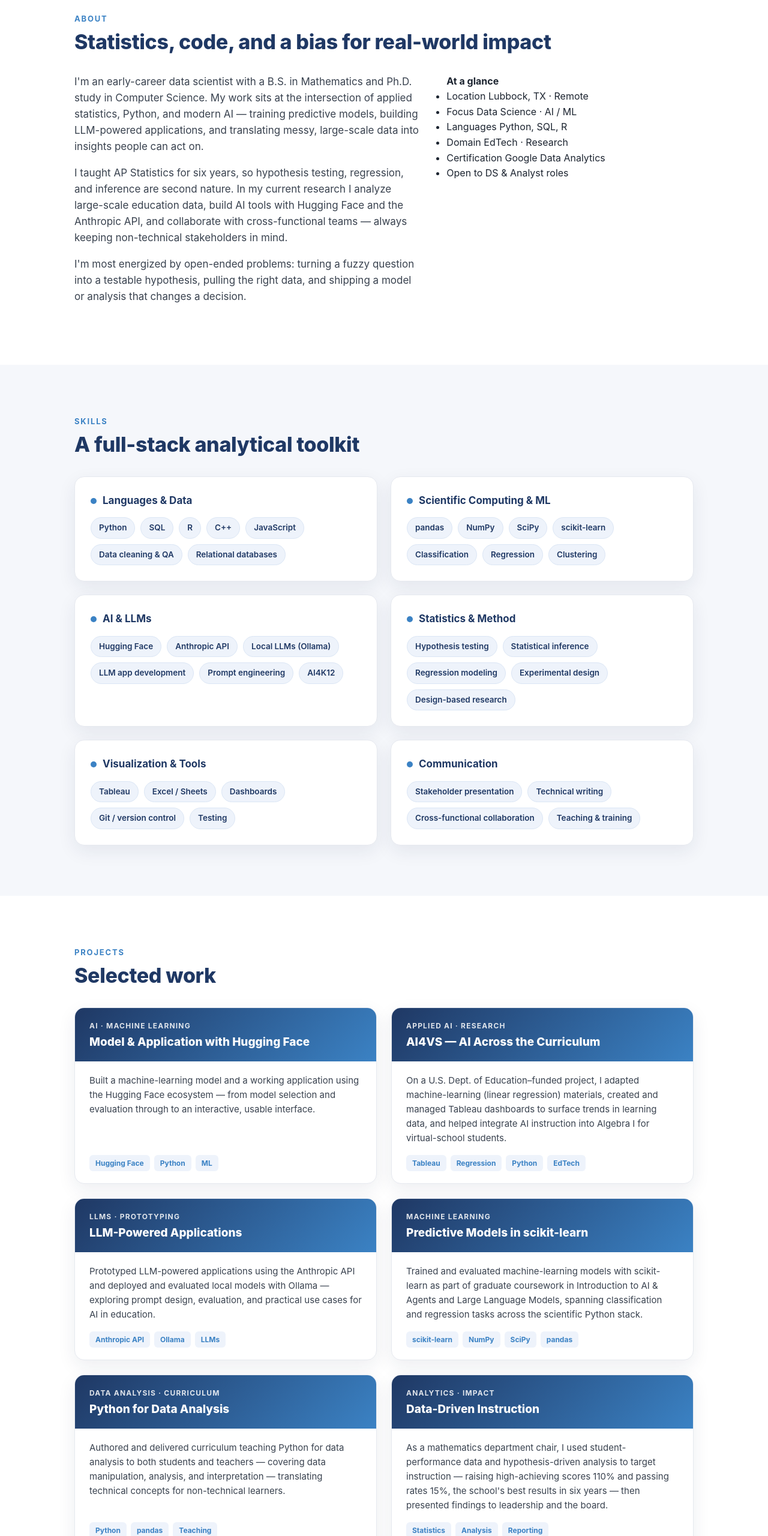
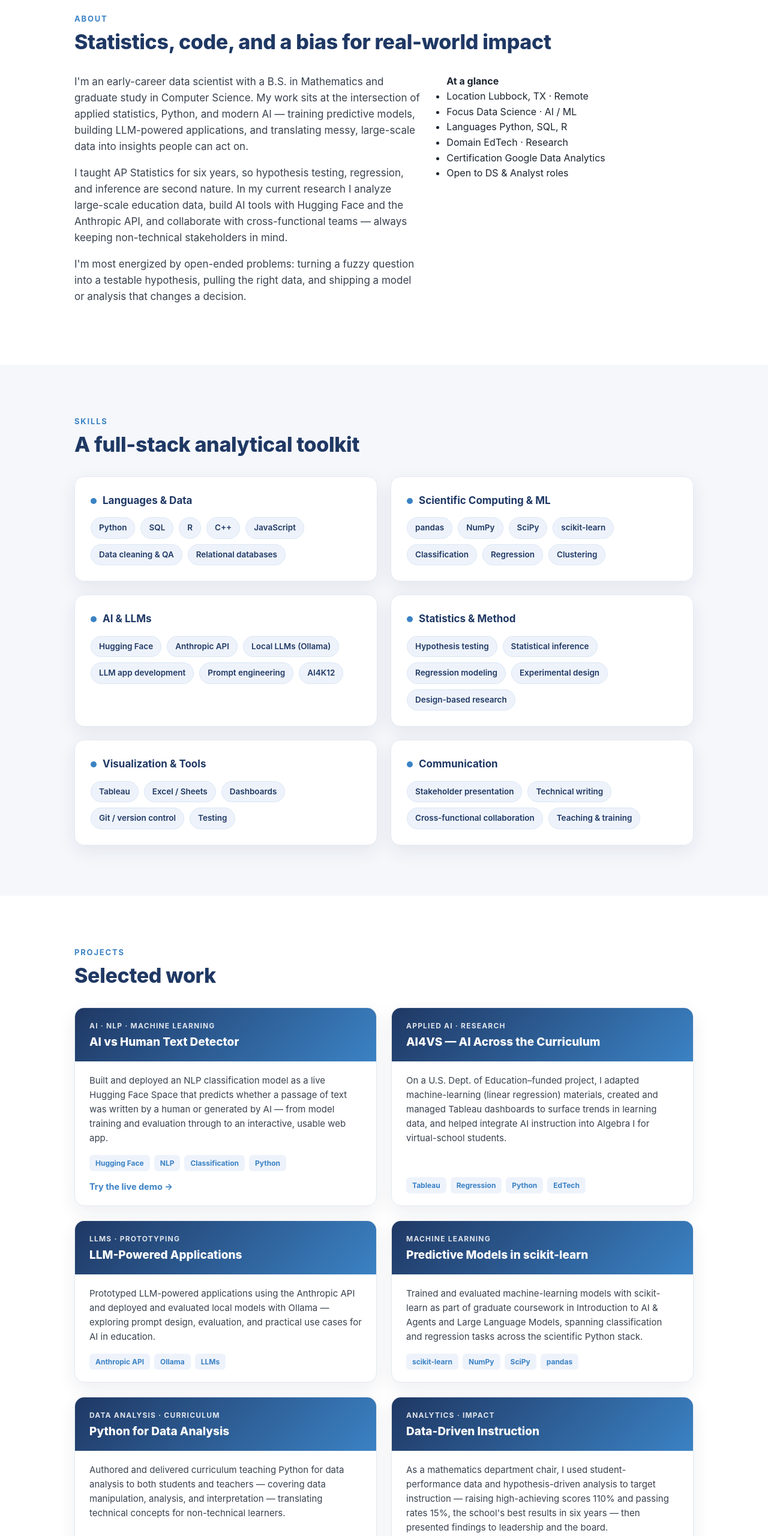
Before and after one commit to jlwssw/portfolio, a plain HTML site: page portfolio.html in a window 1280 px wide. Shown: the part 900-3460 px from the top of the page at 60% size. Drawn offline with Linux system fonts and the light colour scheme.

Commit message:
Add files via upload

```diff
--- a/portfolio.html
+++ b/portfolio.html
@@ -87,6 +87,8 @@
   .proj .body p{font-size:15px;color:#39424f;margin-bottom:16px}
   .proj .body .stack{margin-top:auto;display:flex;flex-wrap:wrap;gap:7px}
   .proj .body .stack .t{font-size:12px;font-weight:700;color:var(--accent);background:#eef3fb;padding:4px 10px;border-radius:6px}
+  .proj-link{display:inline-flex;align-items:center;gap:6px;margin-top:14px;font-size:14.5px;font-weight:700;color:var(--accent);transition:gap .15s}
+  .proj-link:hover{gap:11px}
   @media(max-width:760px){.proj-grid{grid-template-columns:1fr}}
 
   /* EXPERIENCE / TIMELINE */
@@ -188,7 +190,7 @@
     <h2 class="section-title">Statistics, code, and a bias for real-world impact</h2>
     <div class="about-grid">
       <div class="about">
-        <p>I'm an early-career data scientist with a B.S. in Mathematics and Ph.D. study in Computer Science. My work sits at the intersection of applied statistics, Python, and modern AI — training predictive models, building LLM-powered applications, and translating messy, large-scale data into insights people can act on.</p>
+        <p>I'm an early-career data scientist with a B.S. in Mathematics and graduate study in Computer Science. My work sits at the intersection of applied statistics, Python, and modern AI — training predictive models, building LLM-powered applications, and translating messy, large-scale data into insights people can act on.</p>
         <p>I taught AP Statistics for six years, so hypothesis testing, regression, and inference are second nature. In my current research I analyze large-scale education data, build AI tools with Hugging Face and the Anthropic API, and collaborate with cross-functional teams — always keeping non-technical stakeholders in mind.</p>
         <p>I'm most energized by open-ended problems: turning a fuzzy question into a testable hypothesis, pulling the right data, and shipping a model or analysis that changes a decision.</p>
       </div>
@@ -272,10 +274,11 @@
     <div class="proj-grid">
 
       <div class="proj reveal">
-        <div class="top"><div class="tag">AI · Machine Learning</div><h3>Model &amp; Application with Hugging Face</h3></div>
+        <div class="top"><div class="tag">AI · NLP · Machine Learning</div><h3>AI vs Human Text Detector</h3></div>
         <div class="body">
-          <p>Built a machine-learning model and a working application using the Hugging Face ecosystem — from model selection and evaluation through to an interactive, usable interface.</p>
-          <div class="stack"><span class="t">Hugging Face</span><span class="t">Python</span><span class="t">ML</span></div>
+          <p>Built and deployed an NLP classification model as a live Hugging Face Space that predicts whether a passage of text was written by a human or generated by AI — from model training and evaluation through to an interactive, usable web app.</p>
+          <div class="stack"><span class="t">Hugging Face</span><span class="t">NLP</span><span class="t">Classification</span><span class="t">Python</span></div>
+          <a class="proj-link" href="https://huggingface.co/spaces/jlwhittaker/summer2026" target="_blank" rel="noopener">Try the live demo →</a>
         </div>
       </div>
 
@@ -369,8 +372,9 @@
     <div class="edu-grid">
       <div class="panel reveal">
         <h3><span class="dot" style="width:10px;height:10px;border-radius:50%;background:var(--accent);display:inline-block"></span>Education</h3>
-        <div class="edu-item"><b>Ph.D. in Computer Science</b><div class="meta">Texas Tech University · Fall 2024 – Present</div></div>
-        <div class="edu-item"><b>B.S. in Mathematics, Minor in Chemistry</b><div class="meta">Indiana State University · 2016</div></div>
+        <div class="edu-item"><b>M.S. in Computer Science</b><div class="meta">Texas Tech University · Expected Dec 2026</div></div>
+        <div class="edu-item"><b>Ph.D. in Computer Science</b><div class="meta">Texas Tech University · In progress</div></div>
+        <div class="edu-item"><b>B.S. in Mathematics</b><div class="meta">Indiana State University · 2016</div></div>
         <div class="edu-item"><b>Graduate coursework</b><div class="meta">Intro to AI &amp; Agents · Large Language Models · Mobile Data Management</div></div>
       </div>
       <div class="panel reveal">
@@ -396,7 +400,7 @@
     <p class="contact-lede">I'm open to data science and analytics roles, including remote. The fastest way to reach me is email — I'd love to talk about how I can help your team.</p>
     <div class="contact-links">
       <a href="mailto:jlwssw@gmail.com">✉️ jlwssw@gmail.com</a>
-      <a href="tel:+13523186605">📞 352-318-6605</a>
+      <a href="tel:+18127222262">📞 812-722-2262</a>
       <a href="https://www.linkedin.com/in/jessica-whittaker-158468106/" target="_blank" rel="noopener">in · LinkedIn</a>
     </div>
   </div>
```
